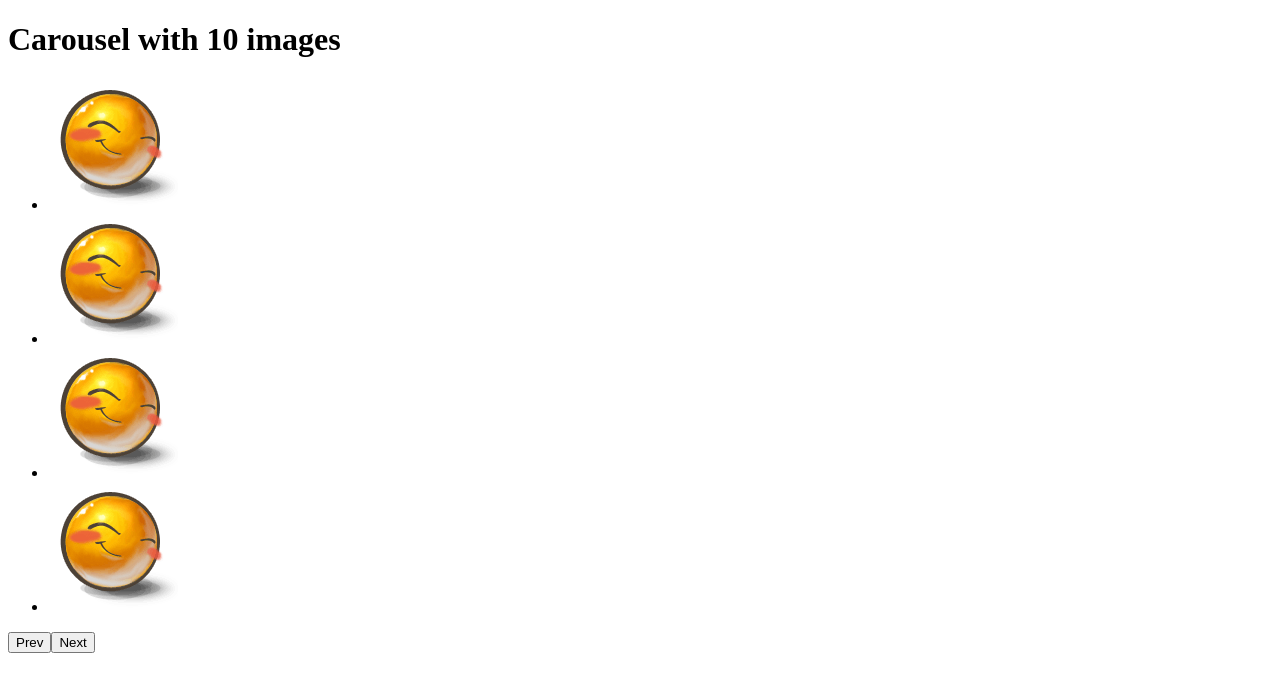
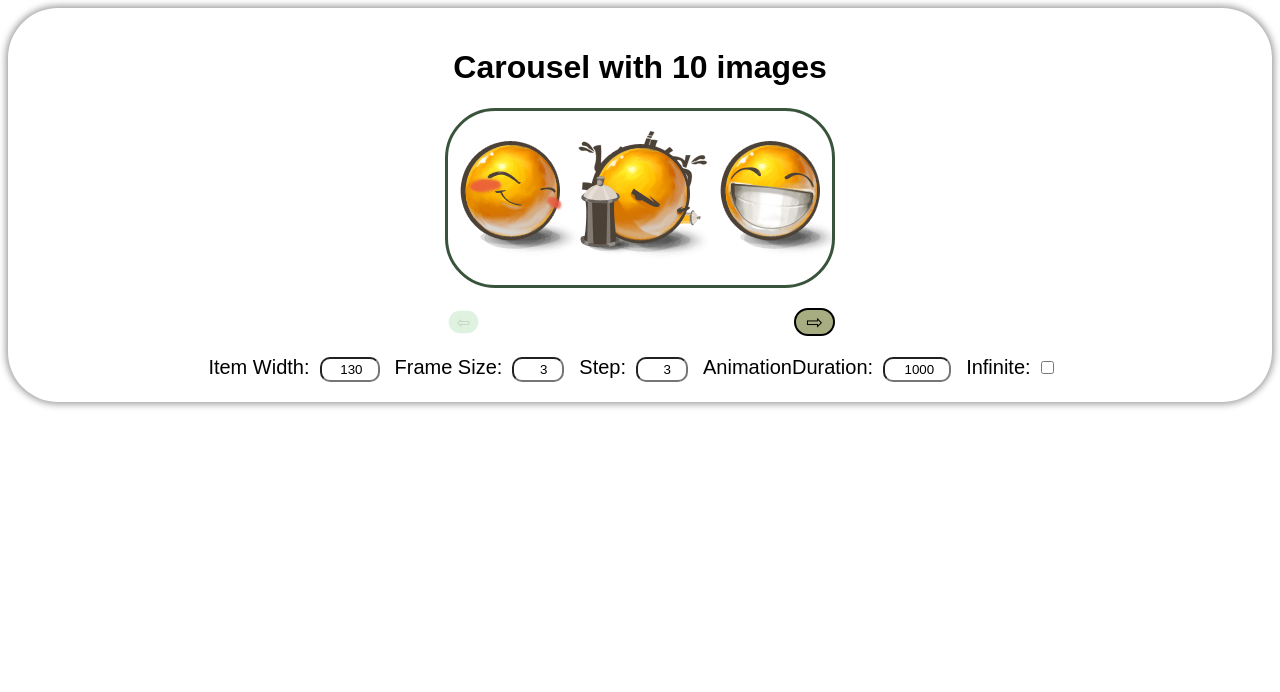
Before and after one commit to mate-academy/react_carousel, a React (Create React App) app: page / in a window 1280 px wide. Shown: the top 692 px of the page. Built offline with nearby package versions, Linux system fonts and the light colour scheme; the HTML template or start-up script is replaced by a standard one.

Commit message:
React_carousel

```diff
--- a/package.json
+++ b/package.json
@@ -17,7 +17,7 @@
     "@mate-academy/cypress-tools": "^1.0.4",
     "@mate-academy/eslint-config-react": "*",
     "@mate-academy/eslint-config-react-typescript": "*",
-    "@mate-academy/scripts": "^1.2.1",
+    "@mate-academy/scripts": "^1.2.8",
     "@mate-academy/students-ts-config": "*",
     "@mate-academy/stylelint-config": "*",
     "@types/node": "^17.0.23",
--- a/src/App.scss
+++ b/src/App.scss
@@ -1 +1,26 @@
-// style go here
+* {
+  box-sizing: border-box;
+  font-family: Arial, sans-serif;
+}
+
+.App {
+  text-align: center;
+  padding: 20px;
+  border-radius: 50px;
+  box-shadow: 0 0 7px 2px rgba($color: #000, $alpha: 0.4);
+}
+
+.label {
+  margin: 0 auto;
+  padding-right: 15px;
+  color: black;
+  cursor: pointer;
+  font-size: 20px;
+}
+
+.App input {
+  margin-left: 10px;
+  padding: 3px 0;
+  border-radius: 10px;
+  text-align: right;
+}
--- a/src/App.tsx
+++ b/src/App.tsx
@@ -1,12 +1,18 @@
-import React from 'react';
+import React, { Component } from 'react';
 import './App.scss';
-import Carousel from './components/Carousel';
+import { Carousel } from './components/Carousel';
+// import { event } from 'cypress/types/jquery';
 
 interface State {
   images: string[];
+  itemWidth: number;
+  frameSize: number;
+  step: number;
+  animationDuration: number;
+  infinity: boolean;
 }
 
-class App extends React.Component<{}, State> {
+class App extends Component<{}, State> {
   state = {
     images: [
       './img/1.png',
@@ -20,17 +26,129 @@ class App extends React.Component<{}, State> {
       './img/9.png',
       './img/10.png',
     ],
+    itemWidth: 130,
+    frameSize: 3,
+    step: 3,
+    animationDuration: 1000,
+    infinity: false,
+  };
+
+  setWidth = (event: React.ChangeEvent<HTMLInputElement>) => {
+    this.setState({ itemWidth: +event.target.value });
+  };
+
+  setFrameSize = (event: React.ChangeEvent<HTMLInputElement>) => {
+    this.setState({ frameSize: +event.target.value });
+  };
+
+  setStep = (event: React.ChangeEvent<HTMLInputElement>) => {
+    this.setState({ step: +event.target.value });
+  };
+
+  setAnimationDuration = (event: React.ChangeEvent<HTMLInputElement>) => {
+    this.setState({ animationDuration: +event.target.value });
+  };
+
+  setInfinity = (event: React.ChangeEvent<HTMLInputElement>) => {
+    this.setState({ infinity: event.target.checked });
   };
 
   render() {
-    const { images } = this.state;
+    const {
+      images,
+      itemWidth,
+      frameSize,
+      step,
+      animationDuration,
+      infinity,
+    } = this.state;
 
     return (
       <div className="App">
-        {/* eslint-disable-next-line */}
-        <h1>Carousel with {images.length} images</h1>
 
-        <Carousel />
+        <h1 data-cy="title">
+          {`Carousel with ${images.length} images`}
+        </h1>
+
+        <Carousel
+          images={images}
+          itemWidth={itemWidth}
+          frameSize={frameSize}
+          step={step}
+          animationDuration={animationDuration}
+          infinity={infinity}
+        />
+        <label
+          htmlFor="itemId"
+          className="label"
+        >
+          Item Width:
+          <input
+            type="number"
+            id="itemId"
+            value={itemWidth}
+            min={130}
+            max={260}
+            step={10}
+            onChange={this.setWidth}
+          />
+        </label>
+        <label
+          htmlFor="frameId"
+          className="label"
+        >
+          Frame Size:
+          <input
+            type="number"
+            id="frameId"
+            value={frameSize}
+            min={1}
+            max={images.length}
+            step={1}
+            onChange={this.setFrameSize}
+          />
+        </label>
+        <label
+          htmlFor="stepId"
+          className="label"
+        >
+          Step:
+          <input
+            type="number"
+            id="stepId"
+            value={step}
+            min={1}
+            max={images.length}
+            step={1}
+            onChange={this.setStep}
+          />
+        </label>
+        <label
+          htmlFor="animationId"
+          className="label"
+        >
+          AnimationDuration:
+          <input
+            type="number"
+            id="animationId"
+            value={animationDuration}
+            min={500}
+            max={5000}
+            step={500}
+            onChange={this.setAnimationDuration}
+          />
+        </label>
+        <label
+          htmlFor="infinityId"
+          className="label"
+        >
+          Infinite:
+          <input
+            type="checkbox"
+            id="infinityId"
+            onChange={this.setInfinity}
+          />
+        </label>
       </div>
     );
   }
--- a/src/components/Carousel.scss
+++ b/src/components/Carousel.scss
@@ -1 +1,53 @@
-// style go here
+.Carousel {
+  margin: 0 auto;
+
+  &__list {
+    margin: 20px auto;
+    padding: 20px 0;
+    display: flex;
+    overflow: hidden;
+    border: 3px solid #39543b;
+    border-radius: 50px;
+    list-style-type: none;
+  }
+
+  &__item {
+    display: flex;
+    justify-content: center;
+  }
+
+  & > div {
+    text-align: center;
+    margin: 0 auto;
+  }
+
+  &__button {
+    padding-bottom: 20px;
+    display: flex;
+    justify-content: space-between;
+  }
+
+  &__btn {
+    padding: 0 10px;
+    background-color: #a7ad80;
+    border: 2px solid black;
+    border-radius: 20px;
+    font-size: 20px;
+    font-weight: 500;
+    cursor: pointer;
+
+    &:hover {
+      transform: scale(1.2);
+      background-color: #7f807d;
+      border: 1px solid #7f807d;
+    }
+
+    &:disabled {
+      background-color: #c1e5c1;
+      border: none;
+      transform: scale(0.8);
+      opacity: 0.5;
+      cursor: not-allowed;
+    }
+  }
+}
--- a/src/components/Carousel.tsx
+++ b/src/components/Carousel.tsx
@@ -1,18 +1,127 @@
-import React from 'react';
+import { Component } from 'react';
 import './Carousel.scss';
 
-const Carousel: React.FC = () => (
-  <div className="Carousel">
-    <ul className="Carousel__list">
-      <li><img src="./img/1.png" alt="1" /></li>
-      <li><img src="./img/1.png" alt="2" /></li>
-      <li><img src="./img/1.png" alt="3" /></li>
-      <li><img src="./img/1.png" alt="4" /></li>
-    </ul>
+type Props = {
+  images: string[];
+  itemWidth: number;
+  frameSize: number;
+  step: number;
+  animationDuration: number;
+  infinity: boolean;
+};
 
-    <button type="button">Prev</button>
-    <button type="button">Next</button>
-  </div>
-);
+type State = {
+  itemIndex: number,
+};
+
+export class Carousel extends Component<Props, State> {
+  state = {
+    itemIndex: 0,
+  };
+
+  handleSwipeNext = (step: number) => () => {
+    const { images, frameSize } = this.props;
+    const { itemIndex } = this.state;
+    const firstInd = 0;
+    const lastInd = images.length - frameSize;
+    let nextInd = itemIndex + step;
+
+    if (itemIndex === lastInd) {
+      nextInd = firstInd;
+    } else if (nextInd > lastInd) {
+      nextInd = lastInd;
+    }
+
+    this.setState(() => ({
+      itemIndex: nextInd,
+    }));
+  };
+
+  handleSwipePrev = (step: number) => () => {
+    const { images, frameSize } = this.props;
+    const { itemIndex } = this.state;
+    const firstInd = 0;
+    const lastInd = images.length - frameSize;
+    let nextInd = itemIndex + step;
+
+    if (itemIndex === firstInd) {
+      nextInd = lastInd;
+    } else if (nextInd < firstInd) {
+      nextInd = firstInd;
+    }
+
+    this.setState(() => ({
+      itemIndex: nextInd,
+    }));
+  };
+
+  render() {
+    const {
+      images,
+      step,
+      itemWidth,
+      frameSize,
+      animationDuration,
+      infinity,
+    } = this.props;
+
+    const { itemIndex } = this.state;
+    const prevDisabled = (itemIndex <= 0) && !infinity;
+    const nextDisabled = (itemIndex >= images.length - frameSize) && !infinity;
+
+    return (
+      <div
+        className="Carousel"
+        style={{
+          width: `${frameSize * itemWidth}px`,
+          transition: `${animationDuration}ms`,
+        }}
+      >
+        <ul className="Carousel__list">
+          {
+            images.map((img, ind) => {
+              return (
+                <li
+                  key={img}
+                  className="Carusel__item"
+                  style={{
+                    transform: `translateX(${-itemIndex * itemWidth}px)`,
+                    transition: `${animationDuration}ms`,
+                  }}
+                >
+                  <img
+                    src={img}
+                    alt={`${ind + 1}`}
+                    width={itemWidth}
+                  />
+                </li>
+              );
+            })
+          }
+        </ul>
+
+        <div className="Carousel__button">
+          <button
+            type="button"
+            className="Carousel__btn"
+            disabled={prevDisabled}
+            onClick={this.handleSwipePrev(-step)}
+          >
+            &#8678;
+          </button>
+          <button
+            type="button"
+            data-cy="next"
+            className="Carousel__btn"
+            disabled={nextDisabled}
+            onClick={this.handleSwipeNext(step)}
+          >
+            &#8680;
+          </button>
+        </div>
+      </div>
+    );
+  }
+}
 
 export default Carousel;
```
Also changed, not shown: 2 other files (tests, documents, lock files or other folders).
